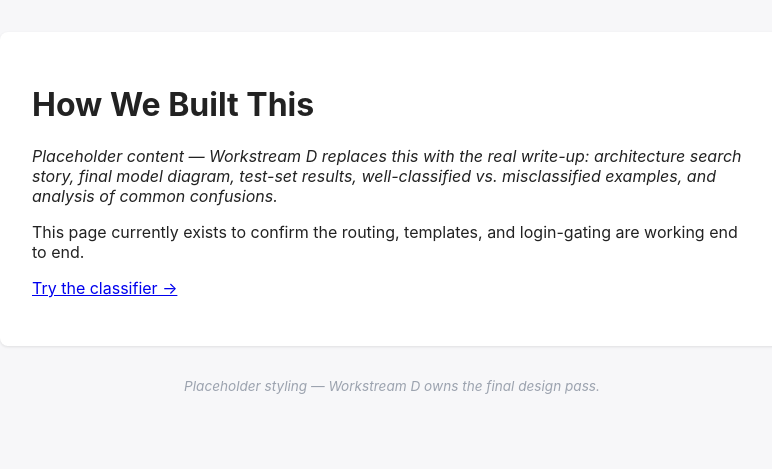
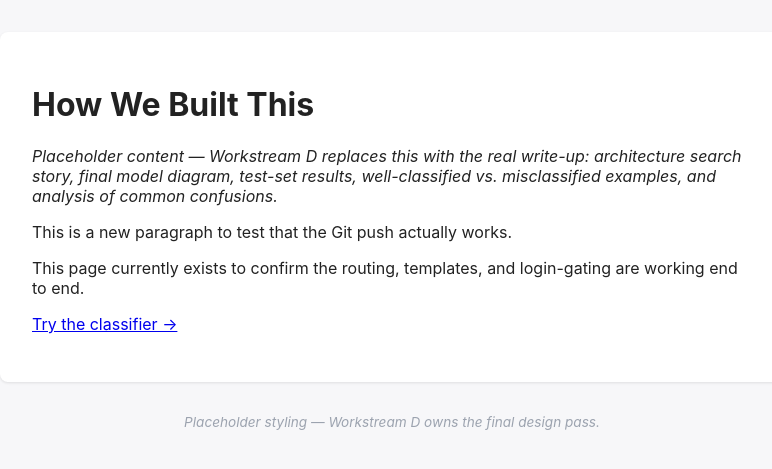
Before and after one commit to MSBASharks/mnist-classifier-webapp, a Django app: page / in a window 1280 px wide. Shown: the part 44-513 px from the top of the page, without its empty margins (248-1020 px from the left). Run offline with Django 5.2, Linux system fonts and the light colour scheme; the visitor is signed in with stand-in values (Sample User, id 1).

Commit message:
Test update of writeup.html 9/15

```diff
--- a/classifier/templates/classifier/writeup.html
+++ b/classifier/templates/classifier/writeup.html
@@ -6,6 +6,7 @@
        write-up: architecture search story, final model diagram, test-set
        results, well-classified vs. misclassified examples, and analysis
        of common confusions.</em></p>
+    <p>This is a new paragraph to test that the Git push actually works.</p>
     <p>This page currently exists to confirm the routing, templates, and
        login-gating are working end to end.</p>
     <p><a href="{% url 'classify' %}">Try the classifier &rarr;</a></p>
```
